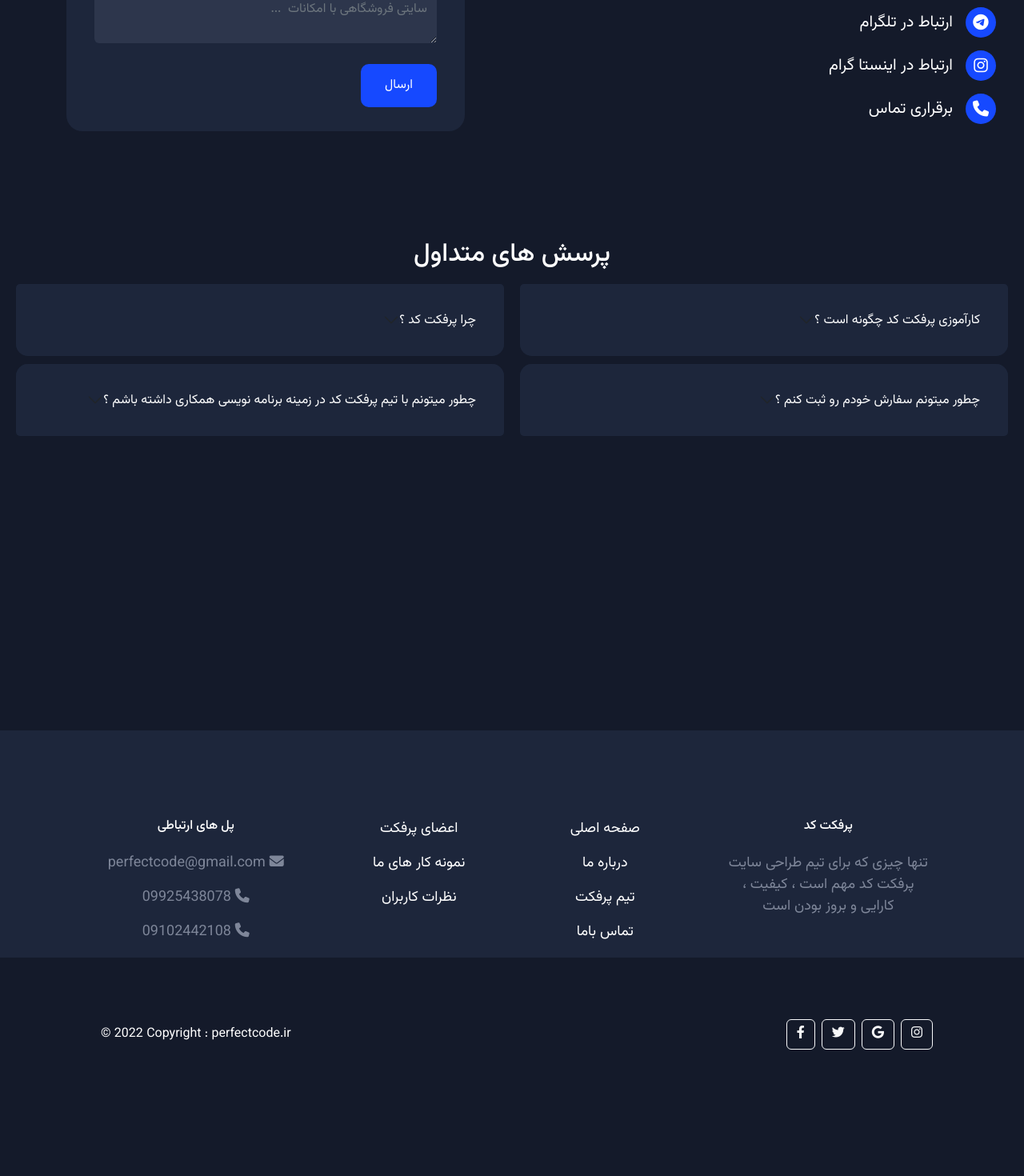
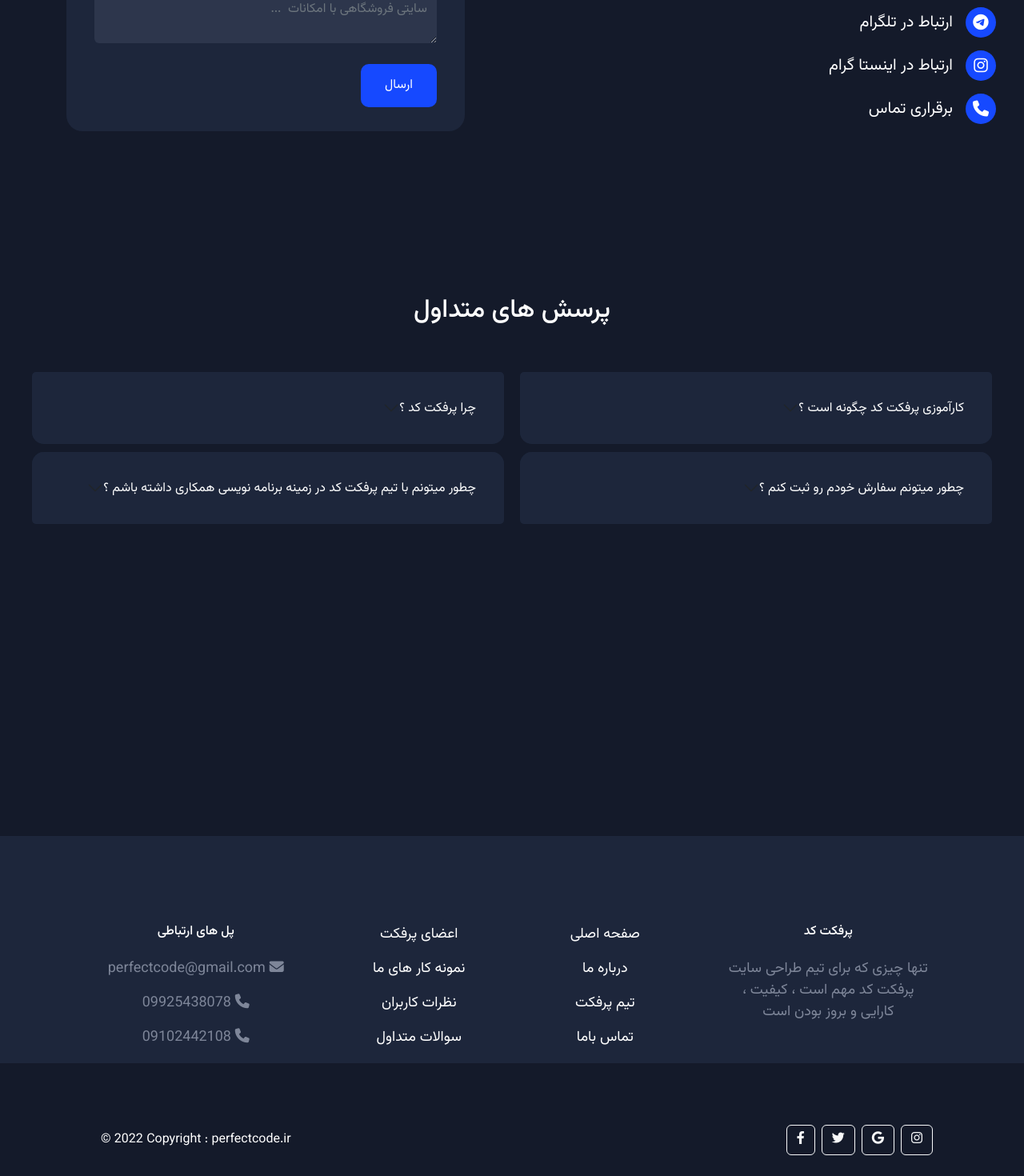
Before and after one commit to Amiraliansaripour/PerfectCodeNew, a React (Create React App) app: page /contact in a window 1280 px wide. Shown: the part 505-1975 px from the top of the page at 80% size. Before the commit the page ends 1843 px from the top, so only its background shows below. Built offline with nearby package versions, Linux system fonts and the light colour scheme.

Commit message:
fixed faq router hash

```diff
--- a/src/components/Faq/Faq.jsx
+++ b/src/components/Faq/Faq.jsx
@@ -6,8 +6,8 @@ import { BgBlur } from '../provider/ParallaxFooter';
 const Faq = () => {
     const [parallaxFooter, setParallaxFooter] = useContext(BgBlur)
     return (
-        <section className="faq mb-5" style={{ filter: parallaxFooter ? 'blur(4px)' : 'blur(0)' }}>
-            <h2>پرسش های متداول</h2>
+        <section className="faq " style={{ filter: parallaxFooter ? 'blur(4px)' : 'blur(0)' , margin:'50px 0', padding:'40px' }} id='faq'>
+            <h2 className='mb-5'>پرسش های متداول</h2>
 
             <div className="faq-container">
 
--- a/src/components/Footer/Footer.jsx
+++ b/src/components/Footer/Footer.jsx
@@ -52,6 +52,9 @@ const Footer = () => {
                 </p>
                 <p>
                   <HashLink to={"/#comments"}>نظرات کاربران</HashLink>
+                </p>
+                <p>
+                  <HashLink to={"/contact#faq"}>سوالات متداول</HashLink>
                 </p>
               </div>
 
```
